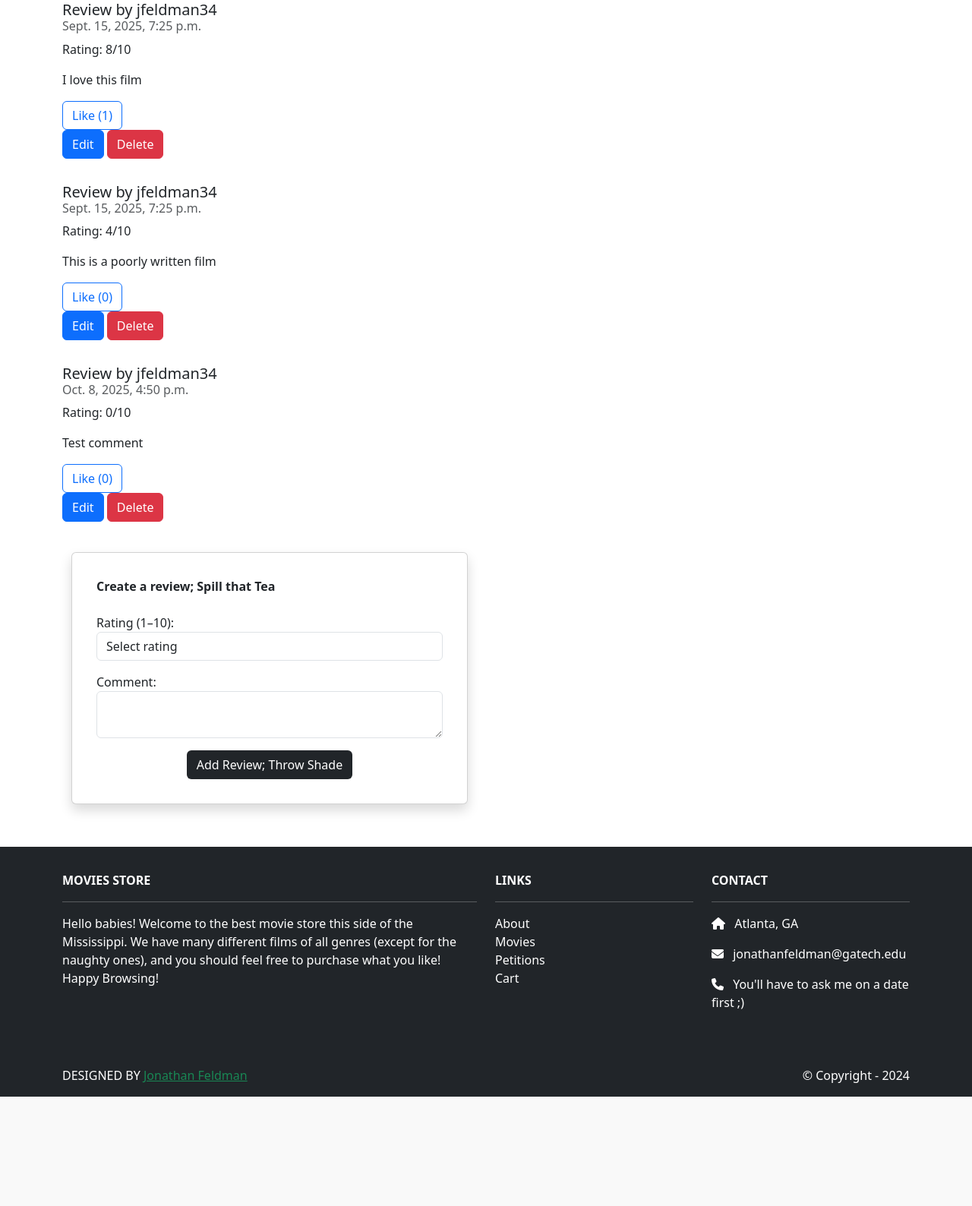
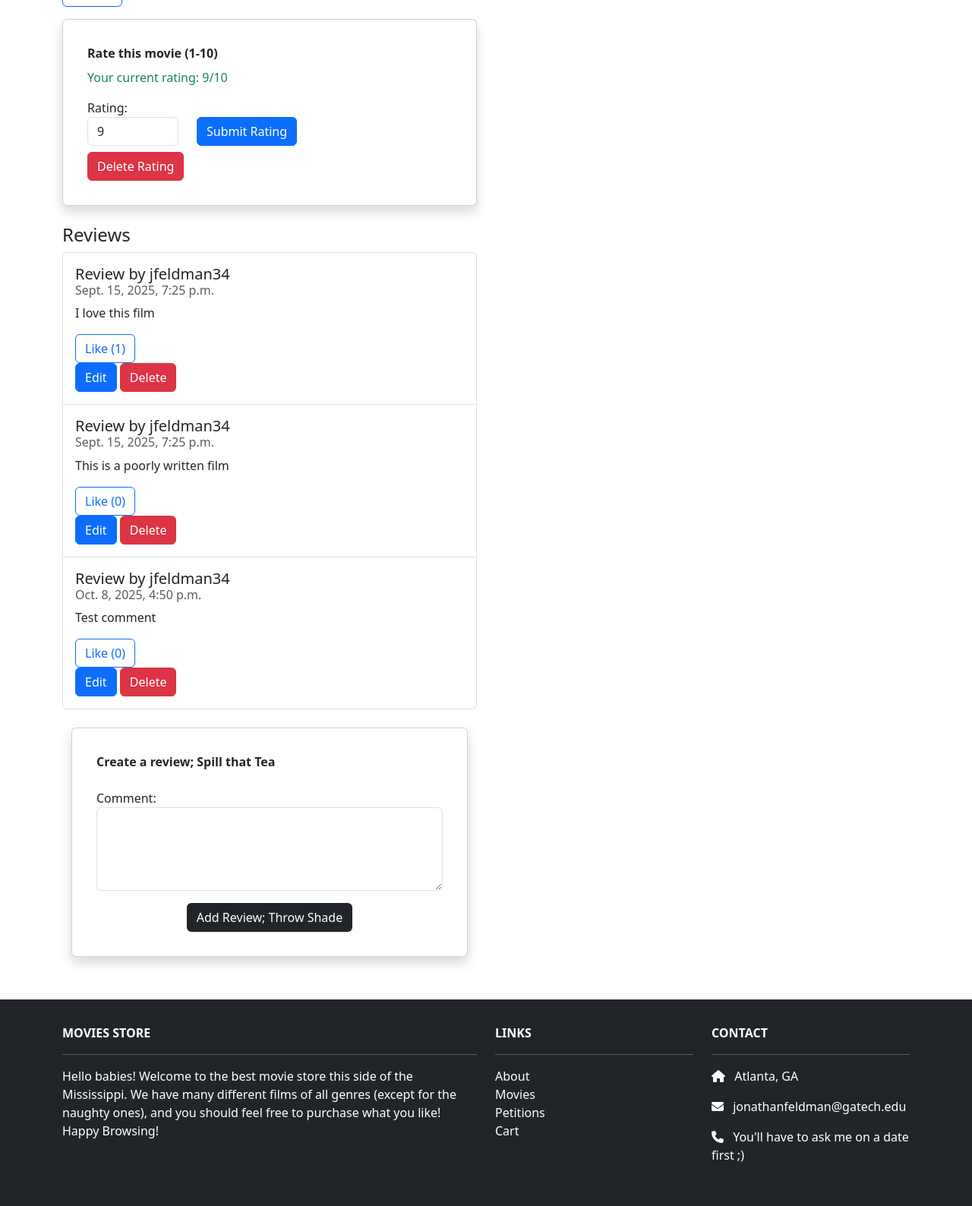
Before and after one commit to Jfeldman34/moviesstore, a Django app: page /movies/1/ in a window 1280 px wide. Shown: the part 428-2016 px from the top of the page at 76% size. Before the commit the page ends 1872 px from the top, so only its background shows below. Run offline with Django 5.2, Linux system fonts and the light colour scheme; a user stored in the database is signed in; data comes from the database, SQL or seed files in the repository; both versions use the stored data as it was after the commit; some libraries are stand-ins or nearby versions.

Commit message:
Sync local code to GitHub

```diff
--- a/movies/templates/movies/show.html
+++ b/movies/templates/movies/show.html
@@ -17,6 +17,14 @@
         <p>
           <b>Date Added:</b> {{ template_data.movie.day }}
         </p>
+
+        <!-- Display Average Rating -->
+        {% if template_data.avg_rating %}
+        <p>
+          <b>Average Rating:</b> {{ template_data.avg_rating|floatformat:1 }}/10
+        </p>
+        {% endif %}
+
         <p class="card-text">
           <form method="post" action="{% url 'cart.add' id=template_data.movie.id %}">
             <div class="row">
@@ -50,21 +58,50 @@
           {% endif %}
         </p>
 
+        <!-- RATING SECTION (Separate from Reviews) -->
+        {% if user.is_authenticated %}
+        <div class="card shadow p-3 mb-4 rounded">
+          <div class="card-body">
+            <b>Rate this movie (1-10)</b>
+            {% if template_data.user_rating %}
+              <p class="text-success mt-2">Your current rating: {{ template_data.user_rating.rating }}/10</p>
+            {% endif %}
+            <form method="POST" action="{% url 'movies.rate_movie' id=template_data.movie.id %}" class="mt-2">
+              {% csrf_token %}
+              <div class="row align-items-end">
+                <div class="col-auto">
+                  <label for="rating">Rating:</label>
+                  <select name="rating" id="rating" class="form-control" required>
+                    <option value="" disabled {% if not template_data.user_rating %}selected{% endif %}>Select rating</option>
+                    {% for i in "12345678910" %}
+                      <option value="{{ forloop.counter }}" {% if template_data.user_rating.rating == forloop.counter %}selected{% endif %}>
+                        {{ forloop.counter }}
+                      </option>
+                    {% endfor %}
+                  </select>
+                </div>
+                <div class="col-auto">
+                  <button type="submit" class="btn btn-primary">Submit Rating</button>
+                </div>
+              </div>
+            </form>
+            {% if template_data.user_rating %}
+            <form method="POST" action="{% url 'movies.delete_rating' id=template_data.movie.id %}" class="mt-2">
+              {% csrf_token %}
+              <button type="submit" class="btn btn-danger">Delete Rating</button>
+            </form>
+            {% endif %}
+          </div>
+        </div>
+        {% endif %}
 
-
-
-
-
-
-            <!-- Like/Unlike button for the movie -->
-
-
-
+        <!-- REVIEWS SECTION -->
+        <h4 class="mt-4">Reviews</h4>
+        <ul class="list-group mb-4">
           {% for review in template_data.reviews %}
           <li class="list-group-item pb-3 pt-3">
             <h5 class="card-title">Review by {{ review.user.username }}</h5>
             <h6 class="card-subtitle mb-2 text-muted">{{ review.date }}</h6>
-          <p class="card-text">Rating: {{ review.rating }}/10</p>
             <p class="card-text">{{ review.comment }}</p>
 
             <!-- Like button for all authenticated users -->
@@ -83,12 +120,10 @@
               <a class="btn btn-danger" href="{% url 'movies.delete_review' id=template_data.movie.id review_id=review.id %}">Delete</a>
             {% endif %}
           </li>
+          {% empty %}
+          <li class="list-group-item">No reviews yet. Be the first to review!</li>
           {% endfor %}
-
-
-
-
-
+        </ul>
 
         <!-- Create Review Form -->
         {% if user.is_authenticated %}
@@ -101,28 +136,10 @@
                   <form method="POST" action="{% url 'movies.create_review' id=template_data.movie.id %}">
                     {% csrf_token %}
 
-                      <!-- Rating field -->
-                      <p>
-                          <label for="rating">Rating (1–10):</label>
-                          <select name="rating" id="rating" class="form-control" required>
-                              <option value="" disabled selected>Select rating</option>
-                              <option value="1">1</option>
-                              <option value="2">2</option>
-                              <option value="3">3</option>
-                              <option value="4">4</option>
-                              <option value="5">5</option>
-                              <option value="6">6</option>
-                              <option value="7">7</option>
-                              <option value="8">8</option>
-                              <option value="9">9</option>
-                              <option value="10">10</option>
-                          </select>
-                      </p>
-
                     <!-- Comment field -->
                     <p>
                       <label for="comment">Comment:</label>
-                          <textarea name="comment" required class="form-control" id="comment"></textarea>
+                      <textarea name="comment" required class="form-control" id="comment" rows="4"></textarea>
                     </p>
 
                     <div class="text-center">
--- a/movies/urls.py
+++ b/movies/urls.py
@@ -12,7 +12,10 @@ urlpatterns = [
       path('review/<int:review_id>/like/', views.like_review, name='movies.like_review'),
       path('movies/<int:id>/like/', views.like_movie, name='movies.like_movie'),
       path('request_movie/', views.request_movie, name='movies.request_movie'),
-      path('delete_request/<int:request_id>/', views.delete_request, name='movies.delete_request')
+      path('delete_request/<int:request_id>/', views.delete_request, name='movies.delete_request'),
+      path('<int:id>/rate/', views.rate_movie, name='movies.rate_movie'),
+    path('<int:id>/delete-rating/', views.delete_rating, name='movies.delete_rating'),
+
 
 
 ]
--- a/movies/views.py
+++ b/movies/views.py
@@ -1,11 +1,7 @@
-from django.shortcuts import render, redirect
 from django.shortcuts import render, redirect, get_object_or_404
-from .models import Movie, Review
+from .models import Movie, Review, RequestedMovie, Rating
 from django.contrib.auth.decorators import login_required
 from django.db.models import Count, Sum, Avg
-
-from django.db.models import Count, Sum, Avg
-from .models import Movie, Review, RequestedMovie
 
 def index(request):
     search_term = request.GET.get('search')
@@ -19,7 +15,8 @@ def index(request):
         'pop_reviews': Review.objects.annotate(num_likes=Count('liked_users')).order_by('-num_likes')[:5],
         'top_movies': Movie.objects.annotate(times_ordered=Sum('item__quantity')).order_by('-times_ordered')[:3],
         'recent_movies': Movie.objects.order_by('-date')[:3],
-        'top_movies_by_rating': Movie.objects.annotate(avg_rating=Avg('review__rating')).order_by('-avg_rating')[:3],
+        # Updated to use Rating model for average ratings
+        'top_movies_by_rating': Movie.objects.annotate(avg_rating=Avg('rating__rating')).order_by('-avg_rating')[:3],
         'top_movies_by_likes': Movie.objects.annotate(num_likes=Count('liked_users')).order_by('-num_likes')[:3],
         'requested_movies': RequestedMovie.objects.all().order_by('-requested_at'),
     }
@@ -29,14 +26,14 @@ def index(request):
         template_data['liked_movies'] = (
             Movie.objects
             .filter(liked_users=request.user)
-            .annotate(avg_rating=Avg('review__rating'))
+            .annotate(avg_rating=Avg('rating__rating'))
         )
 
         template_data['ordered_movies'] = (
             Movie.objects
             .filter(item__order__user=request.user)
             .annotate(total_ordered=Sum('item__quantity'))
-            .annotate(avg_rating=Avg('review__rating'))
+            .annotate(avg_rating=Avg('rating__rating'))
             .order_by('-total_ordered')
         )
     else:
@@ -45,7 +42,6 @@ def index(request):
 
     return render(request, 'movies/index.html', {'template_data': template_data})
 
-from django.shortcuts import get_object_or_404
 
 def delete_request(request, request_id):
     if request.method == "POST":
@@ -68,20 +64,32 @@ def like_review(request, review_id):
     return redirect('movies.show', id=review.movie.id)
 
 
-
-
 def show(request, id):
     movie = Movie.objects.get(id=id)
     reviews = Review.objects.filter(movie=movie)
     top_review = reviews.order_by('-rating').first()
 
+    # Get user's rating if they're logged in
+    user_rating = None
+    if request.user.is_authenticated:
+        try:
+            user_rating = Rating.objects.get(movie=movie, user=request.user)
+        except Rating.DoesNotExist:
+            user_rating = None
+
+    # Calculate average rating from Rating model
+    avg_rating = Rating.objects.filter(movie=movie).aggregate(Avg('rating'))['rating__avg']
+
     template_data = {
         'title': movie.name,
         'movie': movie,
         'reviews': reviews,
-        'top_review': top_review
+        'top_review': top_review,
+        'user_rating': user_rating,
+        'avg_rating': avg_rating,
     }
     return render(request, 'movies/show.html', {'template_data': template_data})
+
 
 @login_required
 def like_movie(request, id):
@@ -94,27 +102,76 @@ def like_movie(request, id):
     return redirect('movies.show', id=id)
 
 
+@login_required
+def rate_movie(request, id):
+    """Rate a movie without writing a review"""
+    if request.method == 'POST':
+        movie = get_object_or_404(Movie, id=id)
+        rating_value = request.POST.get('rating')
 
+        if rating_value:
+            rating_value = int(rating_value)
+            if 1 <= rating_value <= 10:
+                # Update or create rating
+                rating, created = Rating.objects.update_or_create(
+                    movie=movie,
+                    user=request.user,
+                    defaults={'rating': rating_value}
+                )
+
+    return redirect('movies.show', id=id)
+
+
+@login_required
+def delete_rating(request, id):
+    """Delete user's rating for a movie"""
+    if request.method == 'POST':
+        movie = get_object_or_404(Movie, id=id)
+        try:
+            rating = Rating.objects.get(movie=movie, user=request.user)
+            rating.delete()
+        except Rating.DoesNotExist:
+            pass
+
+    return redirect('movies.show', id=id)
 
 
 @login_required
 def delete_review(request, id, review_id):
-    review = get_object_or_404(Review, id=review_id,
-        user=request.user)
+    review = get_object_or_404(Review, id=review_id, user=request.user)
     review.delete()
     return redirect('movies.show', id=id)
 
 
-
-
 @login_required
 def create_review(request, id):
-    if request.method == 'POST' and request.POST['comment']  != '':
+    if request.method == 'POST' and request.POST['comment'] != '':
         movie = Movie.objects.get(id=id)
         review = Review()
         review.comment = request.POST['comment']
         review.movie = movie
         review.user = request.user
+        review.save()
+        return redirect('movies.show', id=id)
+    else:
+        return redirect('movies.show', id=id)
+
+
+@login_required
+def edit_review(request, id, review_id):
+    review = get_object_or_404(Review, id=review_id)
+    if request.user != review.user:
+        return redirect('movies.show', id=id)
+
+    if request.method == 'GET':
+        template_data = {
+            'title': 'Edit Review',
+            'review': review
+        }
+        return render(request, 'movies/edit_review.html', {'template_data': template_data})
+
+    elif request.method == 'POST' and request.POST['comment'] != '':
+        review.comment = request.POST['comment']
         rating = request.POST.get('rating')
         if rating:
             review.rating = int(rating)
@@ -123,28 +180,6 @@ def create_review(request, id):
     else:
         return redirect('movies.show', id=id)
 
-@login_required
-def edit_review(request, id, review_id):
-    review = get_object_or_404(Review, id=review_id)
-    if request.user != review.user:
-        return redirect('movies.show', id=id)
-    if request.method == 'GET':
-        template_data = {}
-        template_data['title'] = 'Edit Review'
-        template_data['review'] = review
-        return render(request, 'movies/edit_review.html',
-            {'template_data': template_data})
-    elif request.method == 'POST' and request.POST['comment'] != '':
-        review = Review.objects.get(id=review_id)
-        review.comment = request.POST['comment']
-        review.save()
-        return redirect('movies.show', id=id)
-    else:
-        return redirect('movies.show', id=id)
-
-
-from .models import RequestedMovie
-from django.shortcuts import redirect
 
 def request_movie(request):
     if request.method == "POST":
```
Also changed, not shown: movies/models.py (+21 -5 lines), db.sqlite3, movies/migrations/0010_rating.py (added). Lines whose indentation alone changed are shown as unchanged.
